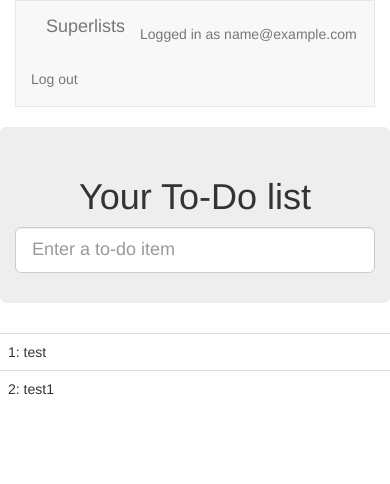
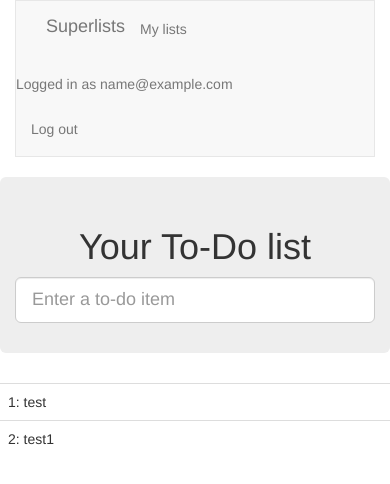
Before and after one commit to bhavinpatel47/tdd-django, a Django app: page /lists/1/ in a window 390 px wide. Shown: the top 484 px of the page. Run offline with Django 3.2, Linux system fonts and the light colour scheme; the visitor is signed in with stand-in values (Sample User, id 1); data comes from the database, SQL or seed files in the repository; some libraries are stand-ins or nearby versions.

Commit message:
url, placeholder view, first-cut template for my_lists

```diff
--- a/lists/templates/base.html
+++ b/lists/templates/base.html
@@ -1,18 +1,22 @@
 <!DOCTYPE html>
 <html lang="en">
+
 <head>
     <title>To-Do lists</title>
     <meta name="viewport" content="width=device-width, initial-scale=1.0">
     <link href="/static/bootstrap/css/bootstrap.min.css" rel="stylesheet" media="screen">
     <link href="/static/base.css" rel="stylesheet" media="screen">
 </head>
+
 <body>
     <div class="container">
 
         <nav class="navbar navbar-default" role="navigation">
             <div class="container-fluid">
-            <a class="navbar-brand" href="/">Superlists</a>
-            {% if user.email %}
+                <a class="navbar-brand" href="/">Superlists</a> {% if user.email %}
+                <ul class="nav navbar-nav navbar-left">
+                    <li><a href="{% url 'my_lists' user.email %}">My lists</a></li>
+                </ul>
                 <ul class="nav navbar-nav navbar-right">
                     <li class="navbar-text">Logged in as {{user.email }}</li>
                     <li><a href="{% url 'logout' %}">Log out</a></li>
@@ -20,8 +24,7 @@
                 {% else %}
                 <form class="navbar-form navbar-right" method="POST" action="{% url 'send_login_email' %}">
                     <span>Enter email to log in:</span>
-                <input class="form-control" name="email" type="text" />
-                {% csrf_token %}
+                    <input class="form-control" name="email" type="text" /> {% csrf_token %}
                 </form>
                 {% endif %}
             </div>
@@ -29,13 +32,11 @@
         {% if messages %}
         <div class="row">
             <div class="col-md-8">
-            {% for message in messages %}
-                {% if message.level_tag == 'success'%}
+                {% for message in messages %} {% if message.level_tag == 'success'%}
                 <div class="alert alert-success">{{message}}</div>
                 {% else %}
                 <div class="alert alert-warning">{{message}}</div>
-                {% endif %}
-            {% endfor %}
+                {% endif %} {% endfor %}
             </div>
         </div>
         {% endif %}
@@ -43,32 +44,38 @@
             <div class="col-6 offset-3 jumbotron">
                 <div class="text-center">
                     <h1>{% block header_text %}{% endblock %}</h1>
+                    {% block list_form %}
                     <form method="POST" action="{% block form_action %}{% endblock %}">
-                    {{ form.text }}
-                    {% csrf_token %}
-                    {% if form.errors %}
+                        {{ form.text }} {% csrf_token %} {% if form.errors %}
                         <div class="form-group has-error">
                             <div class="help-block">{{ form.text.errors }}</div>
                         </div>
                         {% endif %}
                     </form>
+                    {% endblock %}
                 </div>
             </div>
         </div>
         <div class="row">
             <div class="col-6 offset-3">
-            {% block table %}
-            {% endblock %}
+                {% block table %} {% endblock %}
 
             </div>
         </div>
+        <div class="row">
+            <div class="col-md-6 col-md-offset-3">
+                {% block extra_content %} {% endblock %}
+            </div>
+        </div>
+
     </div>
     <script src="/static/jquery-3.6.0.js"></script>
     <script src="/static/list.js"></script>
     <script>
-    $(document).ready(function(){
+        $(document).ready(function () {
             window.Superlists.initialize();
         });
     </script>
 </body>
+
 </html>
--- a/lists/urls.py
+++ b/lists/urls.py
@@ -22,4 +22,5 @@ import lists.views
 urlpatterns = [
     path('<int:list_id>/', lists.views.view_list, name='view_list'),
     path('new', lists.views.new_list, name='new_list'),
+    path('users/<str:email>/', lists.views.my_lists, name='my_lists'),
 ]
--- a/lists/views.py
+++ b/lists/views.py
@@ -31,3 +31,6 @@ def view_list(request: HttpRequest, list_id):
             form.save()
             return redirect(list_)
     return render(request, "list.html", {'list': list_, "form": form})
+
+def my_lists(request, email):
+    return render(request, 'my_lists.html')
```
Also changed, not shown: lists/templates/my_lists.html (added, +11 -0 lines). Lines whose indentation alone changed are shown as unchanged.
